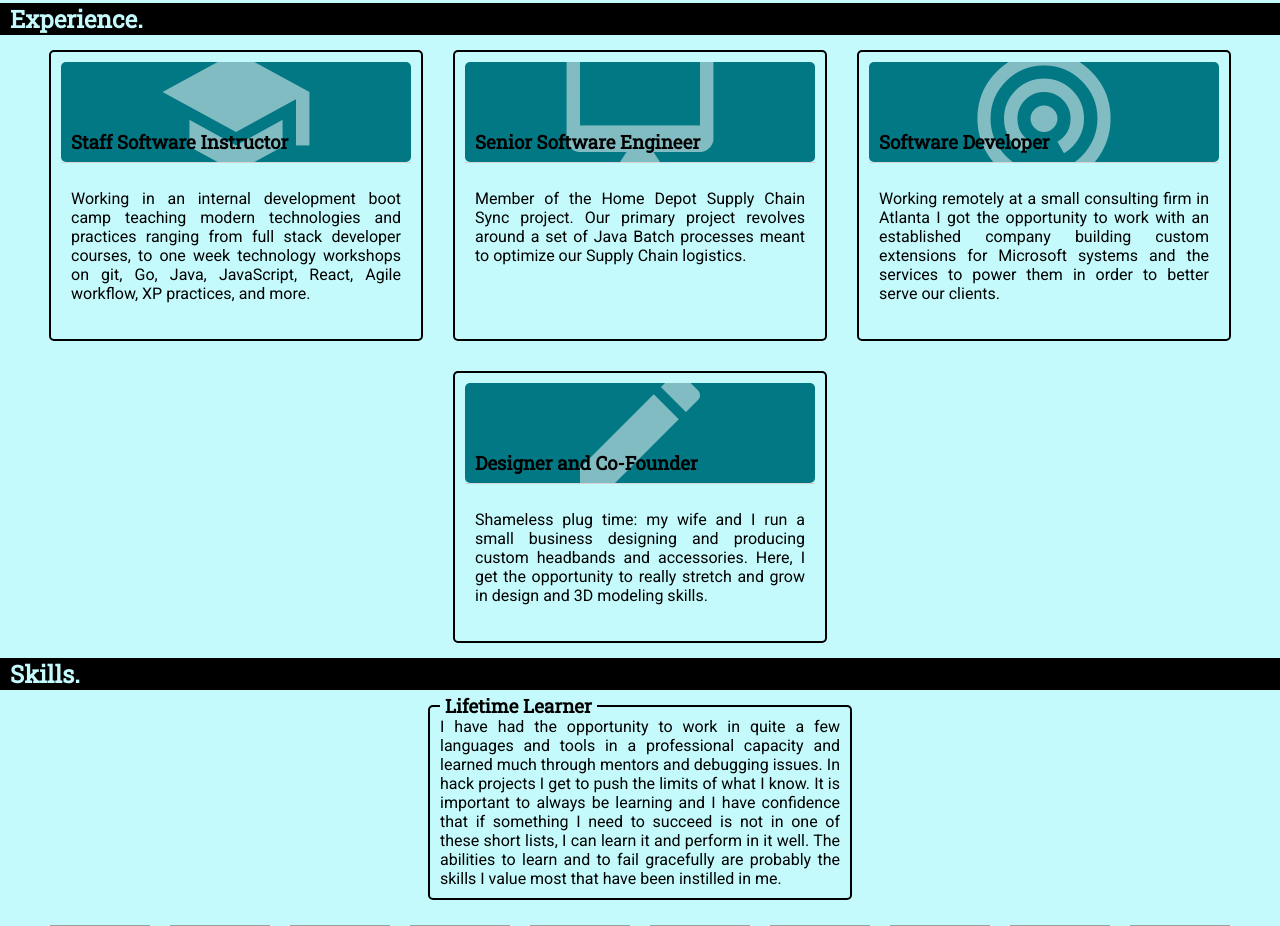
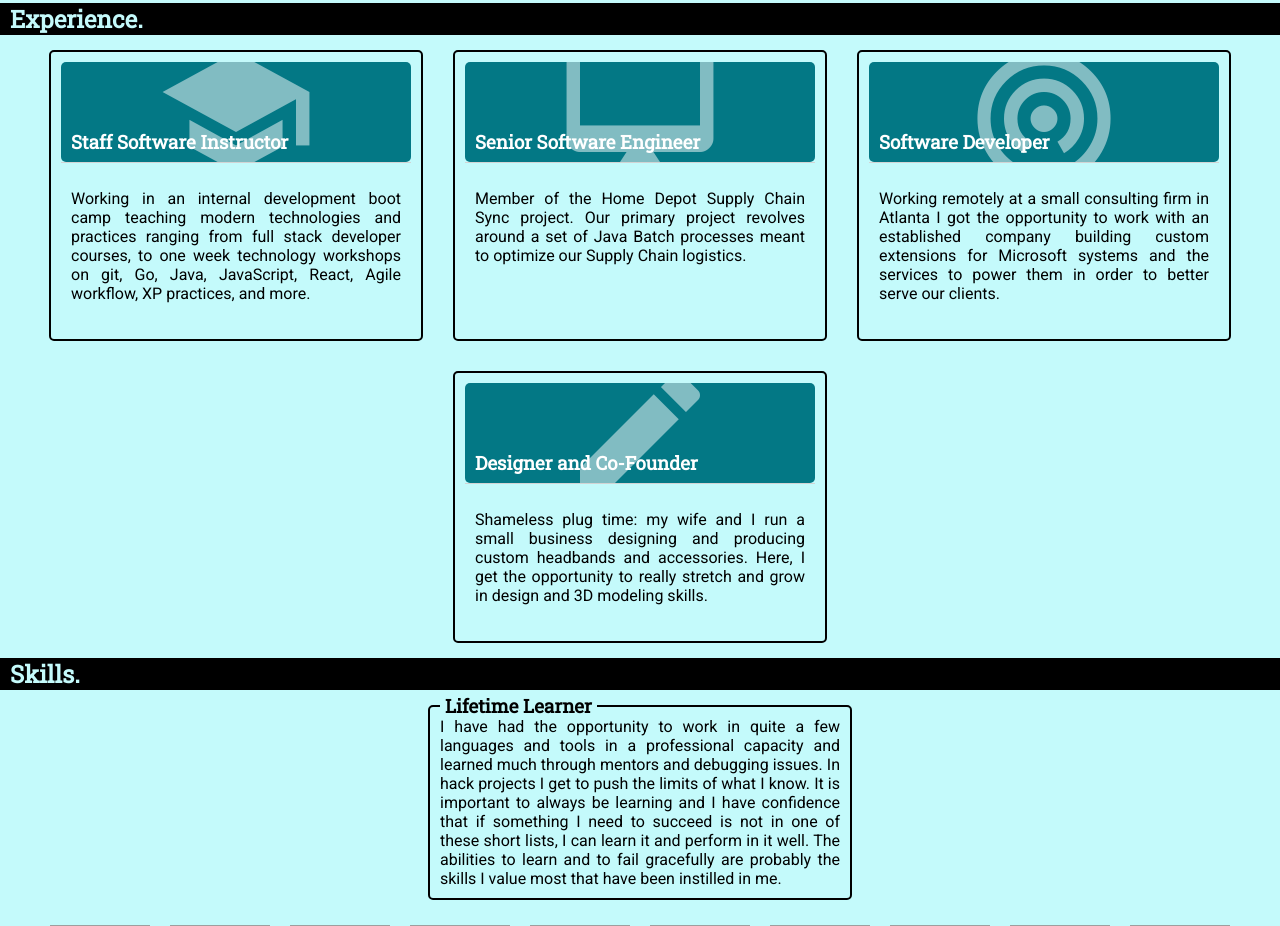
Before and after one commit to kjintroverted/wkgreen, a React (Create React App) app: page / in a window 1280 px wide. Shown: the part 920-1846 px from the top of the page. Built offline with nearby package versions, Linux system fonts and the light colour scheme; grey boxes are pictures that could not be loaded.

Commit message:
white headers

```diff
--- a/src/components/index.js
+++ b/src/components/index.js
@@ -109,6 +109,9 @@ export const HeaderBar = styled.div`
     text-align: left;
     margin: 0px;
   }
+  h3.white {
+    color: white;
+  }
 `
 
 export const HeaderImg = styled.div`
--- a/src/containers/Home.js
+++ b/src/containers/Home.js
@@ -61,7 +61,7 @@ const Home = () => {
               <Icon className="material-icons">school</Icon>
             </HeaderImg>
             <HeaderBar>
-              <h3>Staff Software Instructor</h3>
+              <h3 className="white">Staff Software Instructor</h3>
             </HeaderBar>
             <p>Working in an internal development boot camp teaching modern technologies and practices ranging from full stack developer courses, to one week technology workshops on git, Go, Java, JavaScript, React, Agile workflow, XP practices, and more.</p>
           </Card>
@@ -70,7 +70,7 @@ const Home = () => {
               <Icon className="material-icons">desktop_mac</Icon>
             </HeaderImg>
             <HeaderBar>
-              <h3>Senior Software Engineer</h3>
+              <h3 className="white">Senior Software Engineer</h3>
             </HeaderBar>
             <p>Member of the Home Depot Supply Chain Sync project. Our primary project revolves around a set of Java Batch processes meant to optimize our Supply Chain logistics.</p>
           </Card>
@@ -79,7 +79,7 @@ const Home = () => {
               <Icon className="material-icons">wifi_tethering</Icon>
             </HeaderImg>
             <HeaderBar>
-              <h3>Software Developer</h3>
+              <h3 className="white">Software Developer</h3>
             </HeaderBar>
             <p>Working remotely at a small consulting firm in Atlanta I got the opportunity to work with an established company building custom extensions for Microsoft systems and the services to power them in order to better serve our clients.</p>
           </Card>
@@ -88,7 +88,7 @@ const Home = () => {
               <Icon className="material-icons">create</Icon>
             </HeaderImg>
             <HeaderBar>
-              <h3>Designer and Co-Founder</h3>
+              <h3 className="white">Designer and Co-Founder</h3>
             </HeaderBar>
             <p>Shameless plug time: my wife and I run a small business designing and producing custom headbands and accessories. Here, I get the opportunity to really stretch and grow in design and 3D modeling skills.</p>
           </Card>
```
